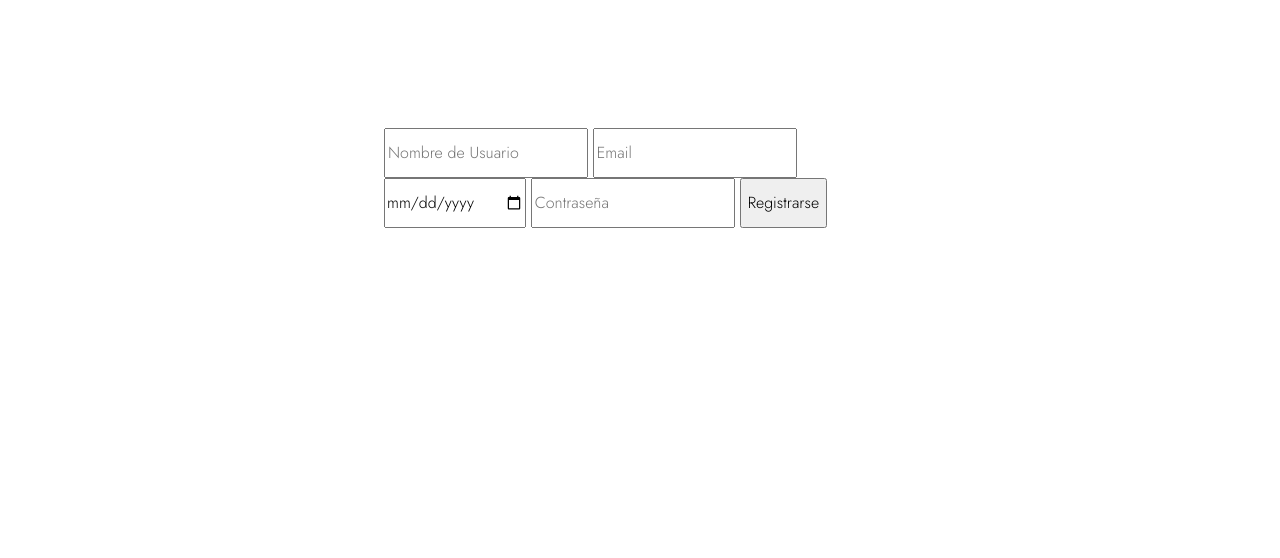
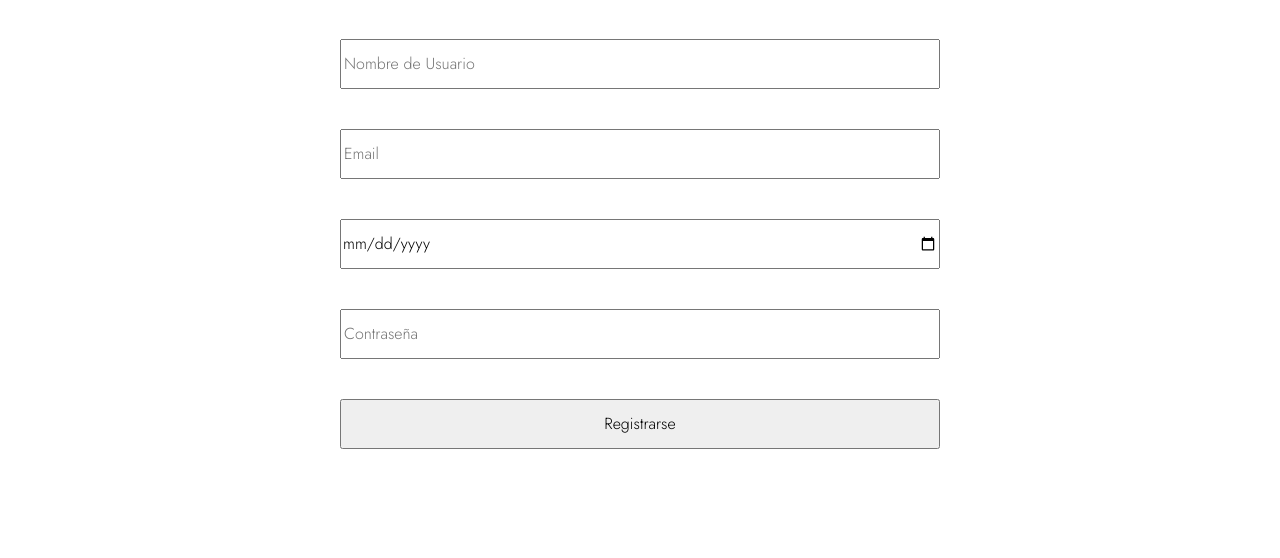
Before and after one commit to Tute735/ProyectoFinalJavaSarser, a plain HTML site: page html/register.html in a window 1280 px wide. Shown: the part 242-800 px from the top of the page. Drawn offline with nearby package versions, Linux system fonts and the light colour scheme.

Commit message:
proyecto final 2.6

```diff
--- a/css/main.css
+++ b/css/main.css
@@ -148,19 +148,23 @@ margin-left: 150px;
 }
 .Usuario{
   height: 50px;
+  width: 600px;
 }
 .Email{
   height: 50px;
+  width: 600px;
 }
 .Date{
   height: 50px;
+  width: 600px;
 }
 .Contraseña{
   height: 50px;
+  width: 600px;
 }
 .Registrado{
   height: 50px;
-
+  width: 600px;
 }
 .btnRegister{
   text-decoration: none;
@@ -273,3 +277,18 @@ margin: 5px;
   margin: 50px;
 
   }
+  .inputsRegisterForm{
+    display: flex;
+    justify-content: center;
+  }
+.inputsRegisterForm input{
+  display: block;
+  justify-content: center;
+  margin: 40px;
+
+
+}
+.blockInput{
+  display: block;
+
+}
--- a/js/register.js
+++ b/js/register.js
@@ -2,20 +2,22 @@ const inputsRegister = document.getElementById('inputsRegister');
 const div = document.createElement('div');
 div.classList.add('formConfig');
 div.innerHTML = `
-  <form id="registrationForm">
+  <form class="inputsRegisterForm" id="registrationForm">
+  <div class= "blockInput">
     <input type="text" placeholder="Nombre de Usuario" class="Usuario" required>
     <input type="email" placeholder="Email" class="Email" required>
     <input type="date" class="Date" required>
     <input type="password" placeholder="Contraseña" class="Contraseña" required>
     <input type="submit" value="Registrarse" class="Registrado">
+    </div>
   </form>
-  <div id="message"></div>
+
+
 `;
 
 inputsRegister.appendChild(div);
 
 const registrationForm = document.getElementById('registrationForm');
-const messageDiv = document.getElementById('message');
 const registradoAlert = document.querySelector('.Registrado');
 
 registrationForm.addEventListener('submit', function(event) {
```
Also changed, not shown: index.html (+2 -6 lines), main.js (+16 -7 lines).
